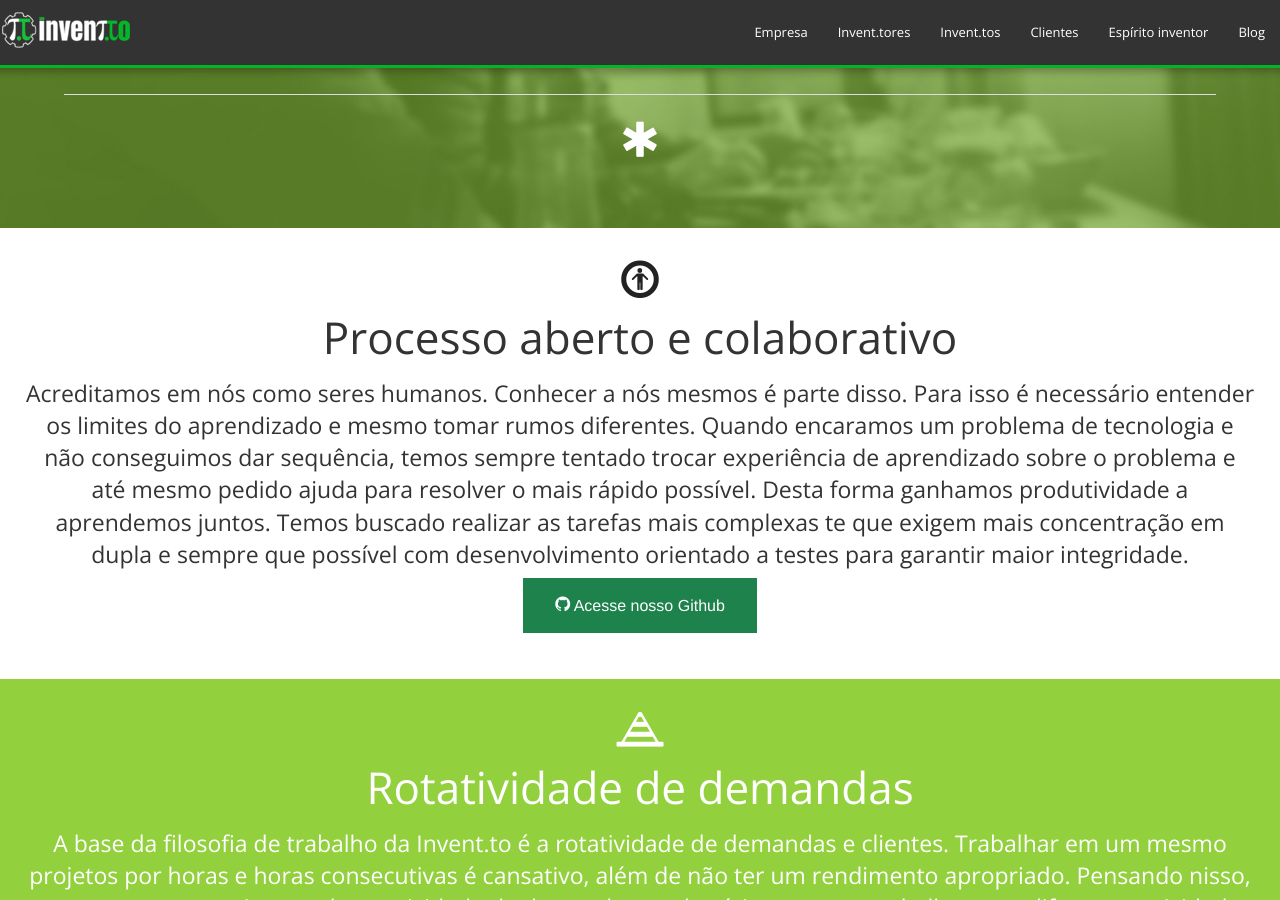
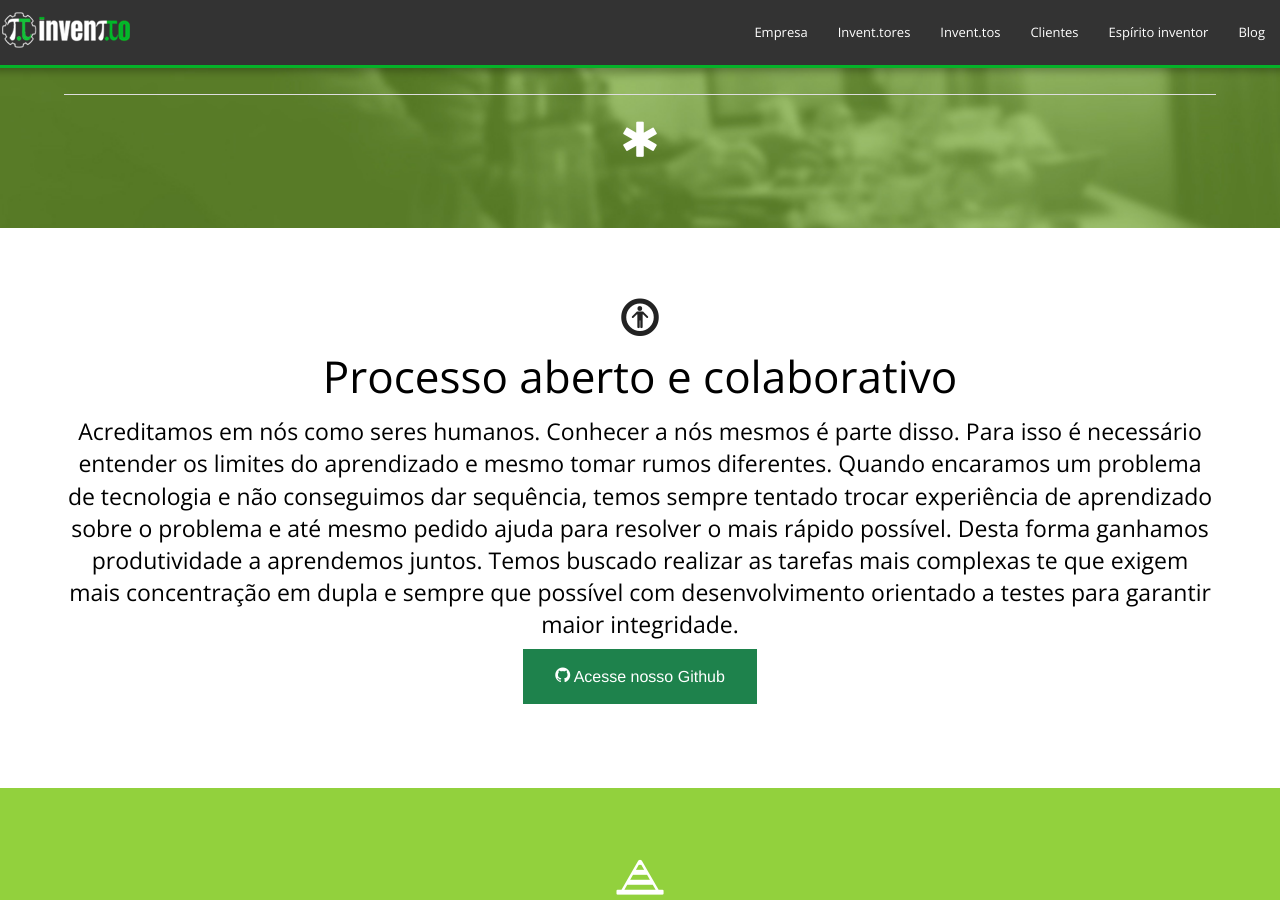
Before and after one commit to inventto/inventto_site, a Jekyll site: the page built from empresa.html, in a window 1280 px wide and 900 px high, scrolled down 304 px. Built offline with Jekyll 4.4.1, drawn with Linux system fonts in a browser that asks for light colours; comment, search, counter and statistics services are not loaded.

Commit message:
COrrigidas divs que estavam dando problema no responsive da pagina empresa 0.3h

```diff
--- a/empresa.html
+++ b/empresa.html
@@ -16,25 +16,25 @@
 	<i> <hr></i>
 	<span class="fi-asterisk large" style="color:white;"></span>
 </div>
-<div class="home_what">
+<div class="bgbranco">
 	<span class="fi-universal-access large"></span>
   <h1> Processo aberto e colaborativo</h1>
   <h4>Acreditamos em nós como seres humanos. Conhecer a nós mesmos é parte disso. Para isso é necessário entender os limites do aprendizado e mesmo tomar rumos diferentes. Quando encaramos um problema de tecnologia e não conseguimos dar sequência, temos sempre tentado trocar experiência de aprendizado sobre o problema e até mesmo pedido ajuda para resolver o mais rápido possível. Desta forma ganhamos produtividade a aprendemos juntos. Temos buscado realizar as tarefas mais complexas te que exigem mais concentração em dupla e sempre que possível com desenvolvimento orientado a testes para garantir maior integridade. </h4>
    <a href="http://github.com/inventto" target="_blank"><button class="buttonKnow"><span class="fi-social-github medium"></span> Acesse nosso Github</button></a>
 </div>
-<div class="home_who">
+<div class="bgverde">
   <span class="fi-safety-cone large"></span>
   <h1>Rotatividade de demandas</h1>
   <h4>A base da filosofia de trabalho da Invent.to é a rotatividade de demandas e clientes. Trabalhar em um mesmo projetos por horas e horas consecutivas é cansativo, além de não ter um rendimento apropriado. Pensando nisso, a empresa usa um sistema de rotatividade de demandas, onde várias pessoas trabalham em diferentes atividades durante um espaço de tempo curto. Um exemplo disso, é que ninguém na Invent.to trabalha mais de 4 horas diárias no mesmo projeto, gerando uma troca de demandas dentro da empresa, que é bom para quem trabalha, e principalmente, para o cliente, que terá um produto de qualidade maior. Para que não haja conflitos com o cliente, tudo isso é combinado e na escala de tempo já consideramos no máximo 4 horas diárias.</h4>
 </div>
-<div class="home_what">
+<div class="bgbranco">
 	<span class="fi-book large"></span>
   <h1>Grupo de estudo</h1>
   <h4>Iniciamos um grupo de estudos sobre Unity para aprender games. Também nos reunimos no final de tarde para aprender outras ferramentas como javascript ou melhores práticas de ferramentas do nosso dia a dia. Quando começamos a estudar em grupo percebemos que somos mais objetivos nos nossos estudos e vamos mais longe em nível de complexidade do projeto.</h4>
    <a href="/games"><button class="buttonKnow">Veja nossos games</button></a>
 </div>
 
-<div class="home_who">
+<div class="bgverde">
 	<span class="fi-universal-access large"></span>
   <h1>Uma hora de estudo por dia</h1>
   <h4>Uma iniciativa interna da empresa que visa o aprendizado e a expansão do conhecimento, os inventtores dedicam ao menos uma hora por dia à estudos de novas tecnologias e projetos  de forma a agregar maior conhecimento e melhorias no processo criativo da empresa. </h4>
```
